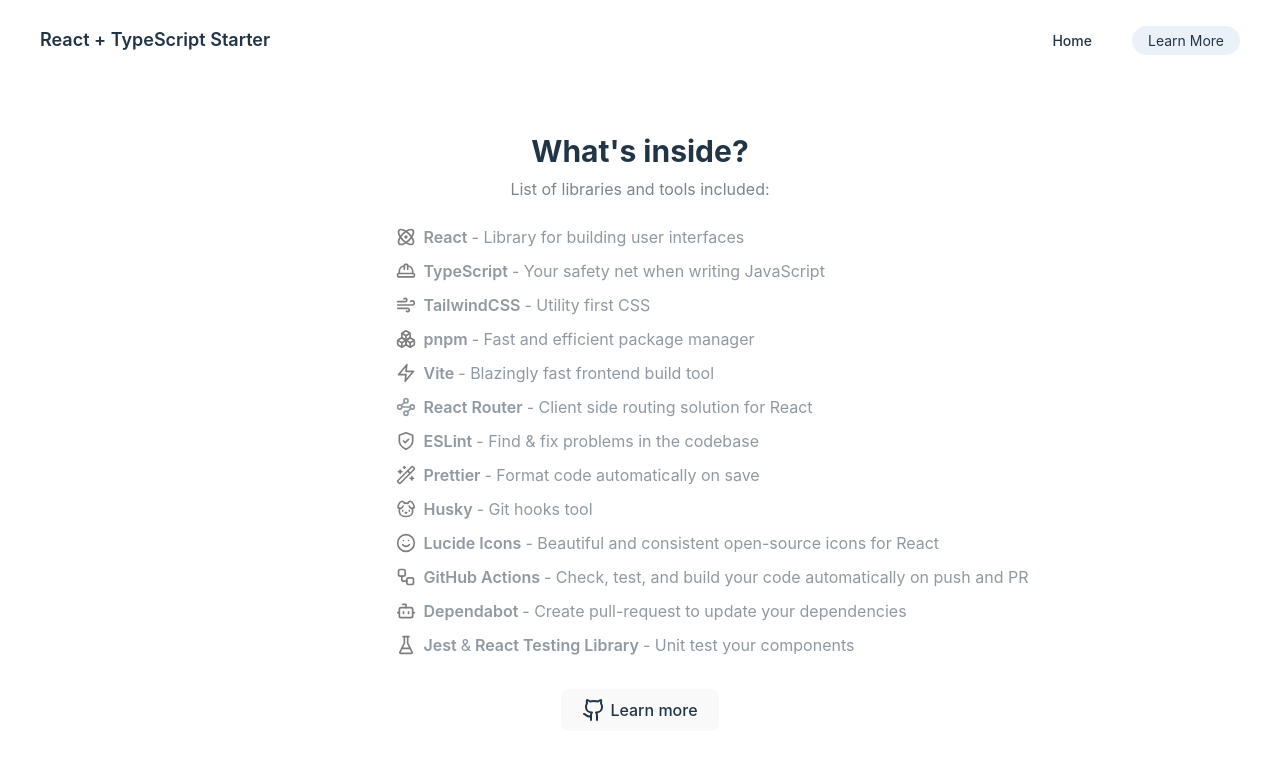
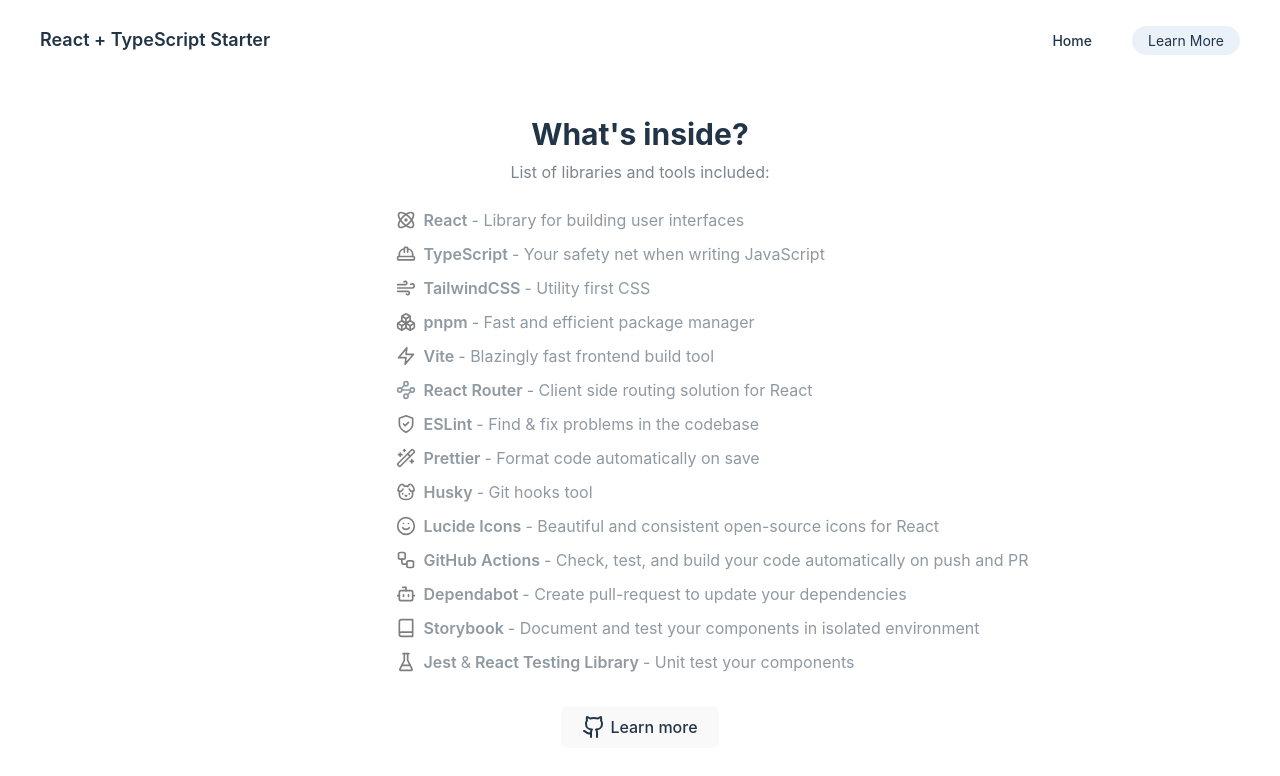
Before and after one commit to nmc2711/vite-test, a React (Vite) app: page /learn-more in a window 1280 px wide. Shown: the top 776 px of the page. Built offline with nearby package versions, Linux system fonts and the light colour scheme.

Commit message:
fix: learn more page

```diff
--- a/src/pages/learn-more.tsx
+++ b/src/pages/learn-more.tsx
@@ -1,5 +1,6 @@
 import {
   Atom,
+  Book,
   Bot,
   Boxes,
   Dog,
@@ -238,6 +239,23 @@
         </ListItem>
 
         <ListItem>
+          <Book
+            size={20}
+            strokeWidth={2}
+            className="mr-1 inline-block text-black dark:text-white"
+          />
+          <Link
+            to="https://storybook.js.org/"
+            target="_blank"
+            rel="noreferrer"
+            className="font-semibold"
+          >
+            Storybook
+          </Link>
+          - Document and test your components in isolated environment
+        </ListItem>
+
+        <ListItem>
           <FlaskConical
             size={20}
             strokeWidth={2}
--- a/tailwind.config.ts
+++ b/tailwind.config.ts
@@ -2,7 +2,6 @@
 
 const config: Config = {
   content: ['./src/**/*.{js,ts,jsx,tsx,mdx}'],
-  darkMode: ['class', '[data-mode="dark"]'],
   theme: {
     extend: {
       colors: {
```
Also changed, not shown: 1 other file (tests, documents, lock files or other folders).
